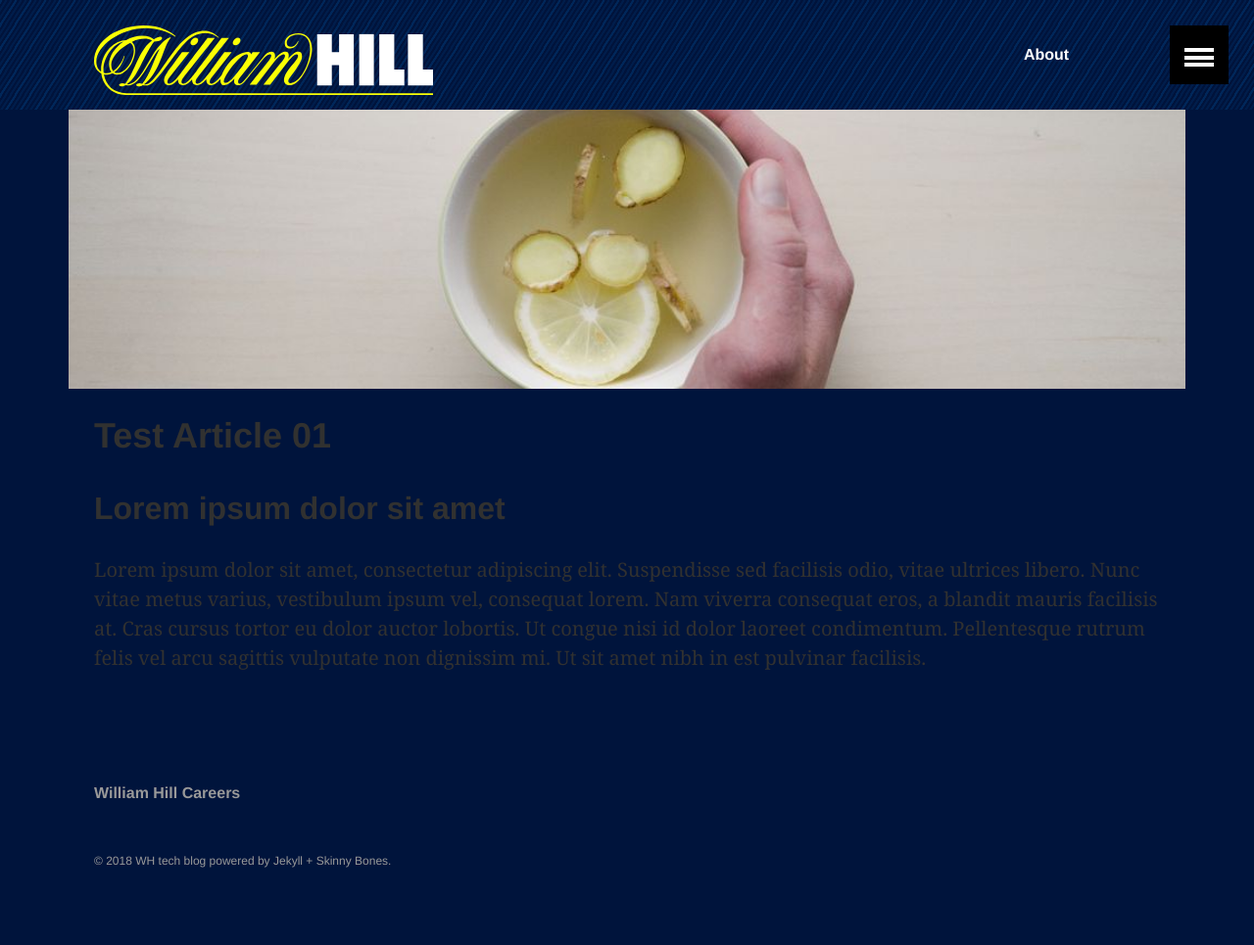
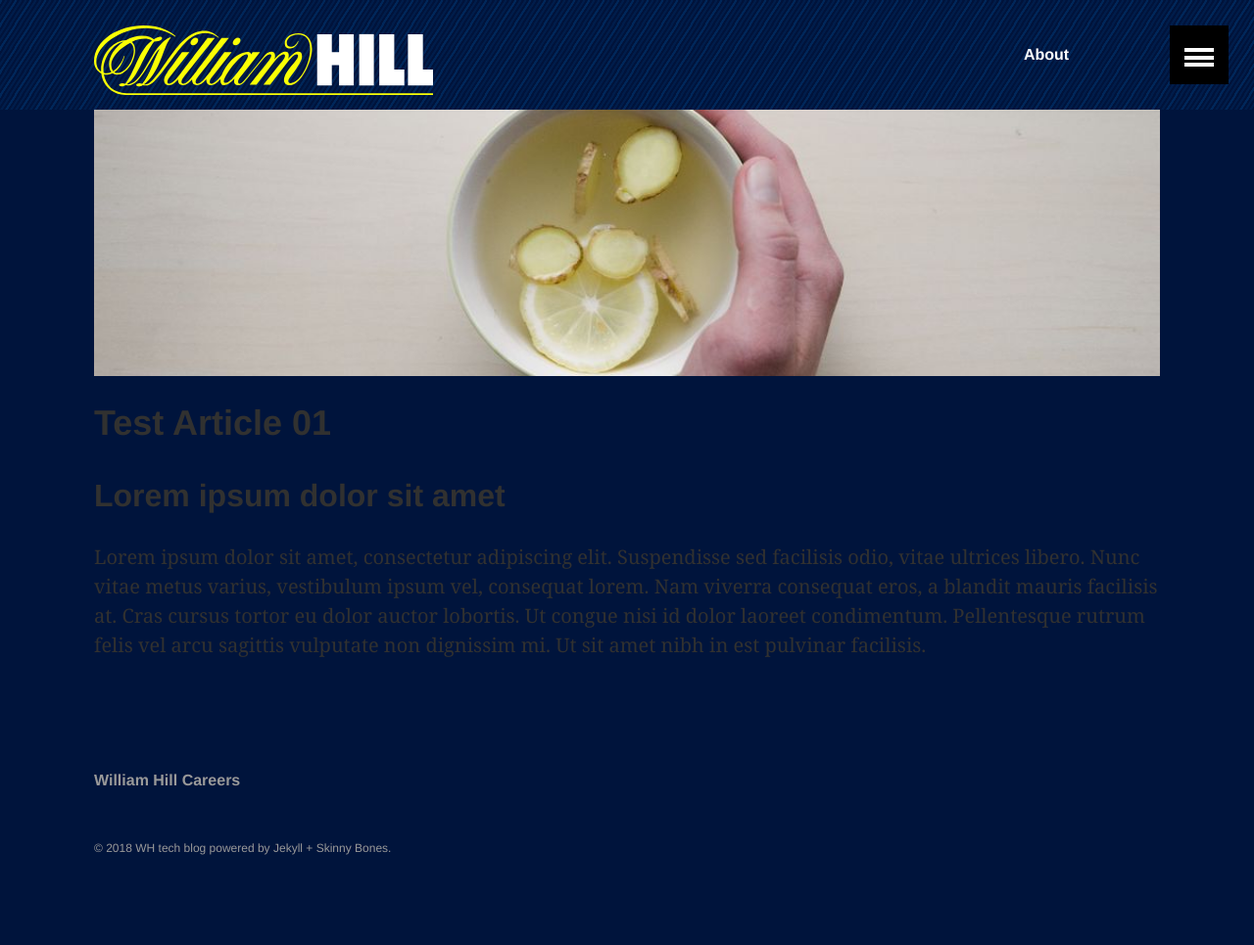
Before and after one commit to squiggleuk/squiggleuk.github.io, a Jekyll site: the page built from _posts/retail/2018-01-01-test-article01.md, in a window 1280 px wide. Shown: the whole page at 98% size. Built offline with Jekyll 4.4.1, drawn with Linux system fonts in a browser that asks for light colours.

```diff
--- a/_sass/_layout.scss
+++ b/_sass/_layout.scss
@@ -275,8 +275,8 @@
 // make image flush with edges on small screens
 .page-image {
 	position: relative;
-	margin-left: -1 * $gutter;
-	margin-right: -1 * $gutter;
+	//margin-left: -1 * $gutter;
+	//margin-right: -1 * $gutter;
 	// feature image caption
 	.image-credit {
 		position: absolute;
```
